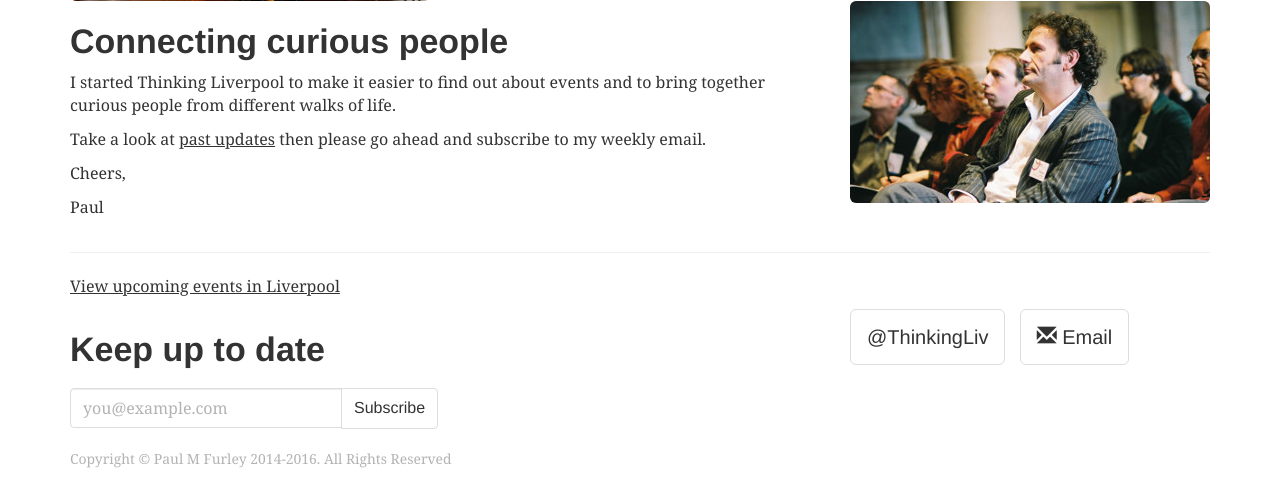
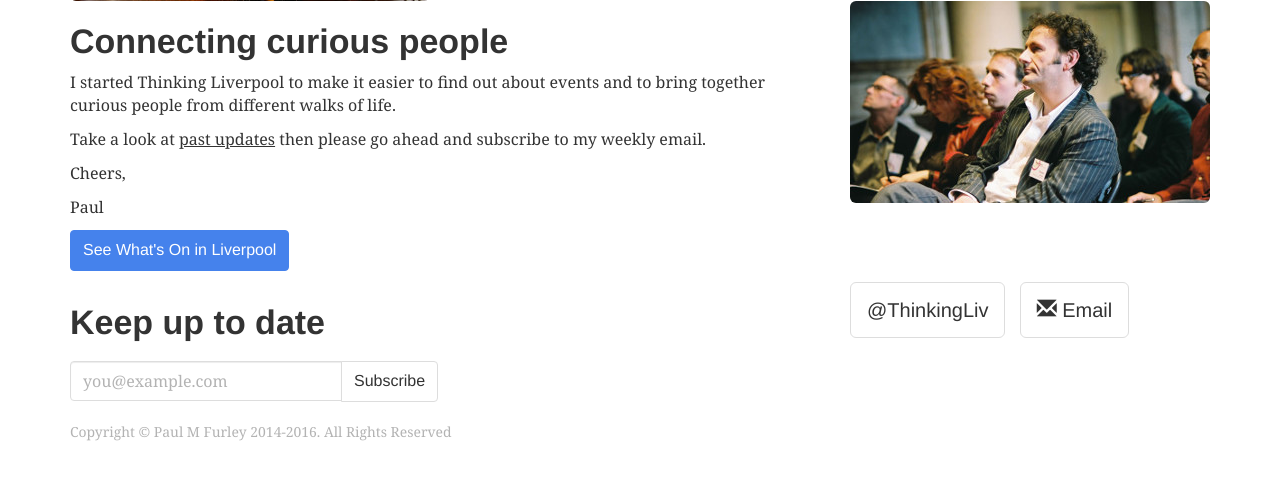
Before and after one commit to GreenDragonSoft/thinkingliverpool, a Django app: a page that uses thinkingweekly/apps/events/templates/events/about.html in a window 1280 px wide. Shown: the part 369-849 px from the top of the page. After the commit the page ends 810 px from the top, so only its background shows below. Run offline with Django 3.2, Linux system fonts and the light colour scheme; parts of the project's set-up code (start-up, migrations or seed data) failed here and were passed over; some libraries are stand-ins or nearby versions.

Commit message:
Call to action on about page

```diff
--- a/thinkingweekly/apps/events/templates/events/about.html
+++ b/thinkingweekly/apps/events/templates/events/about.html
@@ -67,9 +67,8 @@
 
     </div>
 
-    <hr>
     <p>
-      <a class="oldskool" href="{% url "events.event_list" %}">View upcoming events in Liverpool</a>
+      <a class="btn btn-primary" href="{% url "events.event_list" %}">See What's On in Liverpool</a>
     <p>
 
 </div>
```
